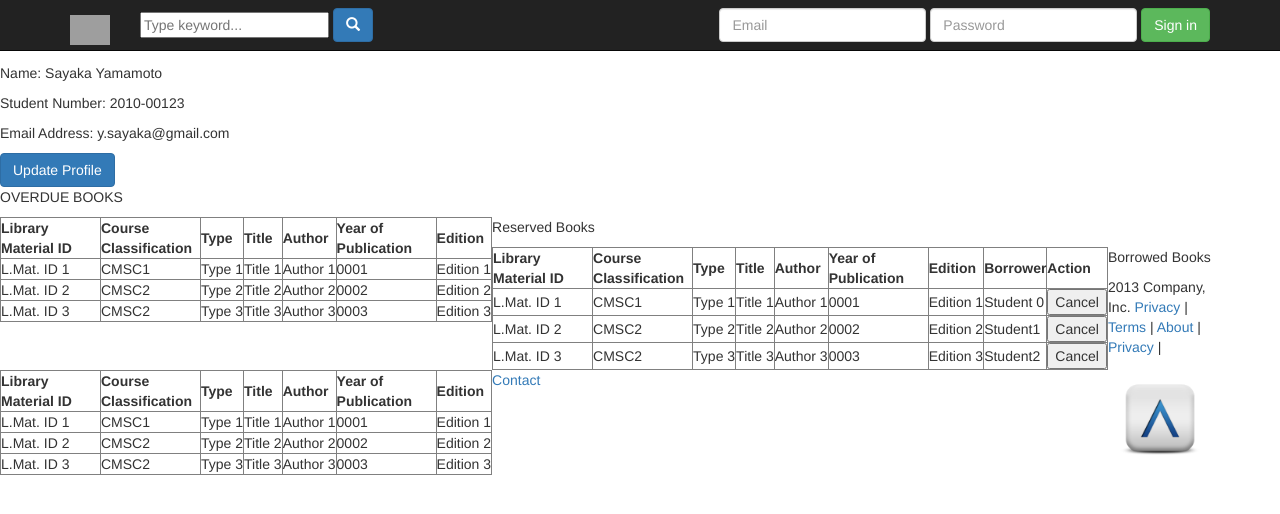
After one commit to clarianne/CMSC128-NoCI, a PHP site: page /profile.php in a window 1280 px wide. The commit adds this page. Shown: the top 514 px of the page. Run offline with PHP 8.4, Linux system fonts and the light colour scheme; some libraries are stand-ins or nearby versions; grey boxes are pictures that could not be loaded.

Commit message:
added profile page

```diff
--- a/home_footer.php
+++ b/home_footer.php
@@ -1,6 +1,6 @@
  <!-- FOOTER -->
       <footer>
-        <p class="pull-right"><a href="#"> <img src="/images/top_icon.PNG" alt="back to top" width="100" height="100"/> </a></p>
+        <p class="pull-right"><a href="#"> <img src="images/top_icon.png" alt="back to top" width="100" height="100"/> </a></p>
         <p>2013 Company, Inc. <a href="#">Privacy</a> | <a href="#">Terms</a> | <a href="#">About</a> | <a href="#">Privacy</a> | <a href="#">Contact</a> </p>
       </footer>
 
--- /dev/null
+++ b/profile.php
@@ -0,0 +1,182 @@
+<?php include 'home_header.php'; ?>
+
+	<div class="mainBody">
+		<!-- Nav tabs -->
+		<div class="profileCont">
+		<!-- Tab panes -->
+
+			<div class="tab-pane fade in active" id="overview"><h2>Profile</h2></div>
+
+			<p class="">Name: Sayaka Yamamoto</p>
+			<p>Student Number: 2010-00123</p>
+			<p>Email Address: y.sayaka@gmail.com</p>
+			<input href="#update" data-toggle="modal" type="submit" value="Update Profile" class="btn btn-primary"/>
+
+			<div class="modal fade" id="update" tabindex="-1" role="dialog" aria-labelledby="mySmallModalLabel" aria-hidden="true">
+			  <div class="modal-dialog">
+				<div class="modal-content">
+				  <div class="modal-header">
+					<button type="button" class="close" data-dismiss="modal" aria-hidden="true">&times;</button>
+					<h3 class="modal-title" id="myModalLabel">Add a new material</h3>
+				  </div>
+				  <div class="modal-body">
+				      <form class="form-signin" role="form">
+						<h2 class="form-signin-heading">Update your profile information: </h2>
+						<input type="text" class="form-control" placeholder="Email Address:" required autofocus>
+						<input type="password" class="form-control" placeholder="Password:" required autofocus>
+						<input type="password" class="form-control" placeholder="Repeat Password:" required autofocus>
+				  </div>
+				  <div class="modal-footer">
+					<button type="button" class="btn btn-default" data-dismiss="modal">Cancel</button>
+					<button class="btn btn-primary" type="submit">Update</button>
+					 </form>
+				  </div>
+				</div>
+			  </div>
+			</div>
+
+			<!--Overdue -->
+
+			<p>OVERDUE BOOKS</p>
+			<table id="overdue" summary="Results" border="1" cellspacing="5" cellpadding="5" align = "left">
+			<thead>
+              <tr>
+                <th style="width:100px;" abbr="lmID" scope="col" title="Libary Material ID">Library Material ID</th>
+                <th style="width:100px;" abbr="CourseClassification" scope="col" title="Course Classification">Course Classification</th>
+                <th abbr="Type" scope="col" title="Type">Type</th>
+                <th abbr="Title" scope="col" title="Title">Title</th>
+                <th abbr="Author" scope="col" title="Author">Author</th>
+                <th style="width:100px;" abbr="YrofPub" scope="col" title="Year of Publication">Year of Publication</th>
+                <th abbr="Edition" scope="col" title="Edition">Edition</th>
+              </tr>
+            </thead>
+              <tr>
+                <td>L.Mat. ID 1</td>
+                <td>CMSC1</td>
+                <td>Type 1</td>
+                <td>Title 1</td>
+                <td>Author 1</td>
+                <td>0001</td>
+                <td>Edition 1</td>
+              </tr>
+              <tr>
+                <td>L.Mat. ID 2</td>
+                <td>CMSC2</td>
+                <td>Type 2</td>
+                <td>Title 2</td>
+                <td>Author 2</td>
+                <td>0002</td>
+                <td>Edition 2</td>
+              </tr>
+              <tr>
+                <td>L.Mat. ID 3</td>
+                <td>CMSC2</td>
+                <td>Type 3</td>
+                <td>Title 3</td>
+                <td>Author 3</td>
+                <td>0003</td>
+                <td>Edition 3</td>
+              </tr>
+
+			</table>
+
+
+			<!--Reserved -->
+
+			<p>Reserved Books</p>
+			<table id="reserved" summary="Results" border="1" cellspacing="5" cellpadding="5" align = "left">
+	 <thead>
+              <tr>
+                <th style="width:100px;" abbr="lmID" scope="col" title="Libary Material ID">Library Material ID</th>
+                <th style="width:100px;" abbr="CourseClassification" scope="col" title="Course Classification">Course Classification</th>
+                <th abbr="Type" scope="col" title="Type">Type</th>
+                <th abbr="Title" scope="col" title="Title">Title</th>
+                <th abbr="Author" scope="col" title="Author">Author</th>
+                <th style="width:100px;" abbr="YrofPub" scope="col" title="Year of Publication">Year of Publication</th>
+                <th abbr="Edition" scope="col" title="Edition">Edition</th>
+                <th abbr="Accessibility" scope="col" title="Accessible For">Borrower</th>
+                <th abbr="Action" scope="col" title="Action">Action</th>
+              </tr>
+            </thead>
+              <tr>
+                <td>L.Mat. ID 1</td>
+                <td>CMSC1</td>
+                <td>Type 1</td>
+                <td>Title 1</td>
+                <td>Author 1</td>
+                <td>0001</td>
+                <td>Edition 1</td>
+                <td>Student 0</td>
+                <td><input type="submit" value="Cancel"/></td>
+              </tr>
+              <tr>
+                <td>L.Mat. ID 2</td>
+                <td>CMSC2</td>
+                <td>Type 2</td>
+                <td>Title 2</td>
+                <td>Author 2</td>
+                <td>0002</td>
+                <td>Edition 2</td>
+                <td>Student1</td>
+                <td><input type="submit" value="Cancel"/></td>
+              </tr>
+              <tr>
+                <td>L.Mat. ID 3</td>
+                <td>CMSC2</td>
+                <td>Type 3</td>
+                <td>Title 3</td>
+                <td>Author 3</td>
+                <td>0003</td>
+                <td>Edition 3</td>
+                <td>Student2</td>
+                <td><input type="submit" value="Cancel"/></td>
+              </tr>
+			</table>
+
+			<p>Borrowed Books</p>
+			<table id="borrowed" summary="Results" border="1" cellspacing="5" cellpadding="5" align = "left">
+				 <thead>
+              <tr>
+                <th style="width:100px;" abbr="lmID" scope="col" title="Libary Material ID">Library Material ID</th>
+                <th style="width:100px;" abbr="CourseClassification" scope="col" title="Course Classification">Course Classification</th>
+                <th abbr="Type" scope="col" title="Type">Type</th>
+                <th abbr="Title" scope="col" title="Title">Title</th>
+                <th abbr="Author" scope="col" title="Author">Author</th>
+                <th style="width:100px;" abbr="YrofPub" scope="col" title="Year of Publication">Year of Publication</th>
+                <th abbr="Edition" scope="col" title="Edition">Edition</th>
+              </tr>
+            </thead>
+              <tr>
+                <td>L.Mat. ID 1</td>
+                <td>CMSC1</td>
+                <td>Type 1</td>
+                <td>Title 1</td>
+                <td>Author 1</td>
+                <td>0001</td>
+                <td>Edition 1</td>
+              </tr>
+              <tr>
+                <td>L.Mat. ID 2</td>
+                <td>CMSC2</td>
+                <td>Type 2</td>
+                <td>Title 2</td>
+                <td>Author 2</td>
+                <td>0002</td>
+                <td>Edition 2</td>
+              </tr>
+              <tr>
+                <td>L.Mat. ID 3</td>
+                <td>CMSC2</td>
+                <td>Type 3</td>
+                <td>Title 3</td>
+                <td>Author 3</td>
+                <td>0003</td>
+                <td>Edition 3</td>
+              </tr>
+
+			</table>
+
+		</div>
+
+	<div class="container marketing">
+<?php include 'home_footer.php'; ?>
```
